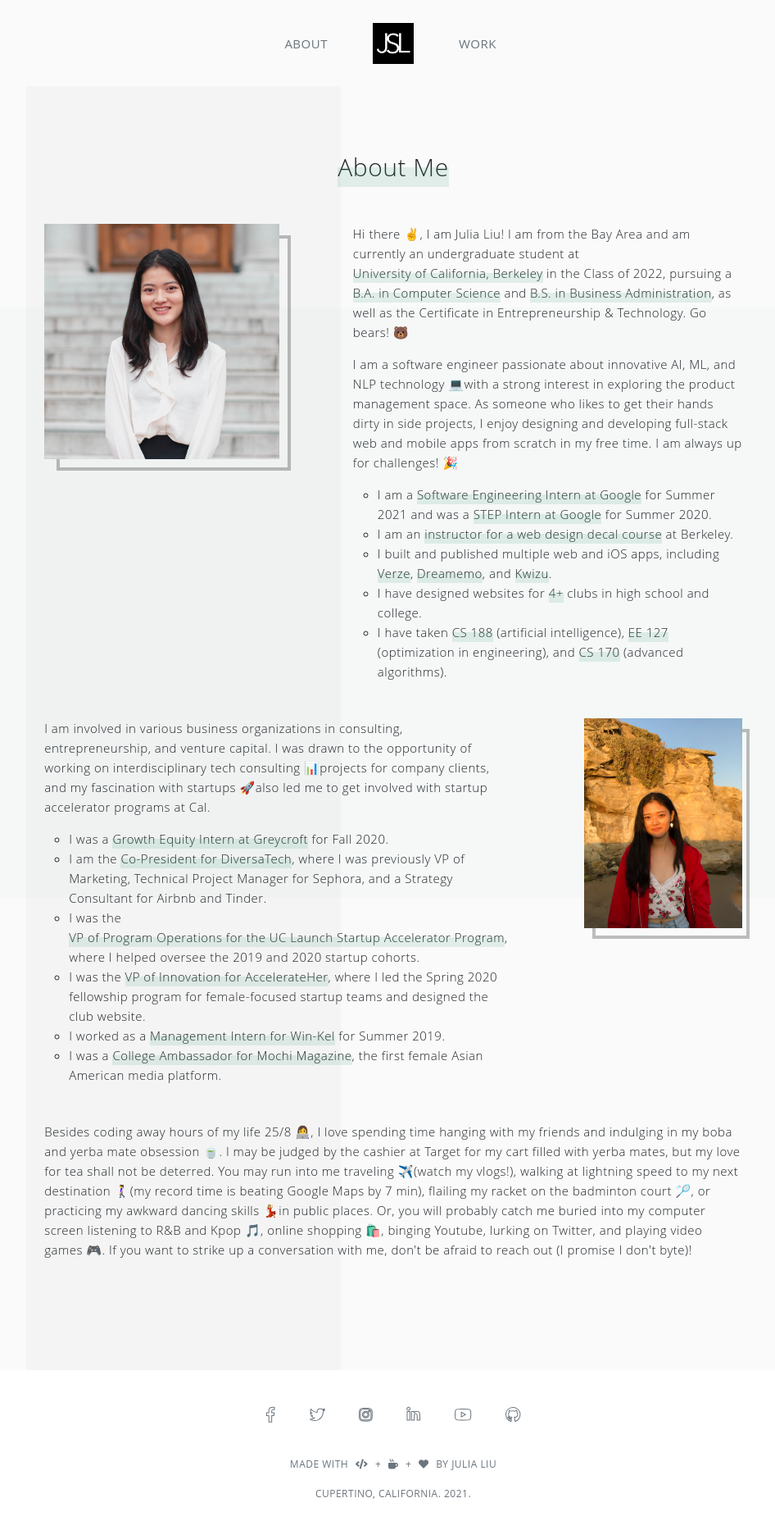
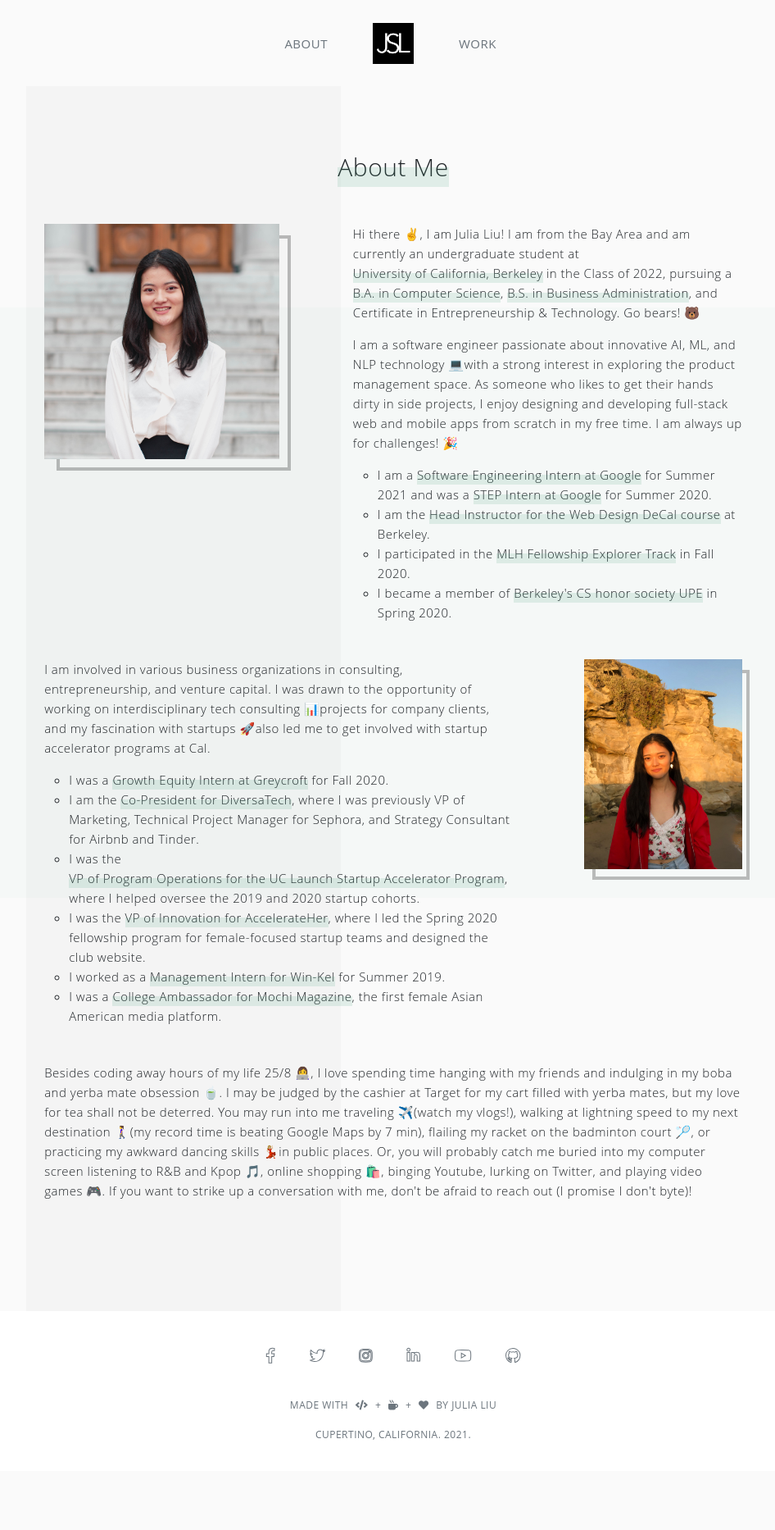
Before and after one commit to juliasliu/juliasliu.github.io, a Jekyll site: the page built from about.md, in a window 1280 px wide. Shown: the whole page at 82% size, without its empty margins (160-1106 px from the left). Built offline with Jekyll 4.4.1, drawn with Linux system fonts in a browser that asks for light colours; a script that is not in the unit is left out; comment, search, counter and statistics services are not loaded; after the commit the page ends 1794 px from its top, so only the background shows below that.

Commit message:
Update home and about pages

```diff
--- a/_layouts/about.html
+++ b/_layouts/about.html
@@ -23,7 +23,7 @@ layout: default
 		    		<div class="text text-align-left">
 				    	<p>
 							Hi there ✌️, I am Julia Liu! I am from the Bay Area and am currently an undergraduate student at <span class="highlight">University of California, Berkeley</span> in the Class of 2022,
-							pursuing a <span class="highlight">B.A. in Computer Science</span> and <span class="highlight">B.S. in Business Administration</span>, as well as the Certificate in Entrepreneurship & Technology.
+							pursuing a <span class="highlight">B.A. in Computer Science</span>, <span class="highlight">B.S. in Business Administration</span>, and Certificate in Entrepreneurship & Technology.
 										Go bears! 🐻
 						</p>
 						<p>
@@ -32,10 +32,9 @@ layout: default
 							I am always up for challenges! 🎉
 							<ul class="about-list">
 								<li>I am a <a class="highlight" href="https://google.com/">Software Engineering Intern at Google</a> for Summer 2021 and was a <a class="highlight" href="https://buildyourfuture.withgoogle.com/programs/step/">STEP Intern at Google</a> for Summer 2020.</li>
-								<li>I am an <a class="highlight" href="https://wdd.io/">instructor for a web design decal course</a> at Berkeley.</li>
-								<li>I built and published multiple web and iOS apps, including <a class="highlight" href="/works/verze">Verze</a>, <a class="highlight" href="/works/dreamemo">Dreamemo</a>, and <a class="highlight" href="/works/kwizu">Kwizu</a>.</li>
-								<li>I have designed websites for <span class="highlight">4+</span> clubs in high school and college.</li>
-								<li>I have taken <span class="highlight">CS 188</span> (artificial intelligence), <span class="highlight">EE 127</span> (optimization in engineering), and <span class="highlight">CS 170</span> (advanced algorithms).</li>
+								<li>I am the <a class="highlight" href="https://wdd.io/">Head Instructor for the Web Design DeCal course</a> at Berkeley.</li>
+								<li>I participated in the <a class="highlight" href="https://fellowship.mlh.io/programs/explorer">MLH Fellowship Explorer Track</a> in Fall 2020.</li>
+								<li>I became a member of <a class="highlight" href="https://upe.berkeley.edu/">Berkeley's CS honor society UPE</a> in Spring 2020.</li>
 							</ul>
 						</p>
 					</div>
@@ -51,7 +50,7 @@ layout: default
 										and my fascination with startups 🚀also led me to get involved with startup accelerator programs at Cal.
 			            	<ul class="about-list">
 			            		<li>I was a <a class="highlight" href="https://www.greycroft.com/">Growth Equity Intern at Greycroft</a> for Fall 2020.</li>
-			            		<li>I am the <a class="highlight" href="http://diversatech.org/">Co-President for DiversaTech</a>, where I was previously VP of Marketing, Technical Project Manager for Sephora, and a Strategy Consultant for Airbnb and Tinder.</li>
+			            		<li>I am the <a class="highlight" href="http://diversatech.org/">Co-President for DiversaTech</a>, where I was previously VP of Marketing, Technical Project Manager for Sephora, and Strategy Consultant for Airbnb and Tinder.</li>
 			            		<li>I was the <a class="highlight" href="https://www.uclaunch.com/">VP of Program Operations for the UC Launch Startup Accelerator Program</a>, where I helped oversee the 2019 and 2020 startup cohorts.</li>
 			            		<li>I was the <a class="highlight" href="http://accelerateherberkeley.com/">VP of Innovation for AccelerateHer</a>, where I led the Spring 2020 fellowship program for female-focused startup teams and designed the club website.</li>
 			            		<li>I worked as a <a class="highlight" href="https://www.win-kel.com/">Management Intern for Win-Kel</a> for Summer 2019.</li>
--- a/_layouts/home.html
+++ b/_layouts/home.html
@@ -31,7 +31,7 @@ layout: default
     	<!-- End banner -->
 
     	<!-- Work -->
-	    <section class="content">
+	    <!-- <section class="content">
 
 				<nav class="slide-navbar">
 					<ul>
@@ -73,7 +73,7 @@ layout: default
 						    </div>
 						</div>
 				{% endfor %}
-    	</section>
+    	</section> -->
     	<!-- End work -->
 
 		<!-- Blog -->
```
